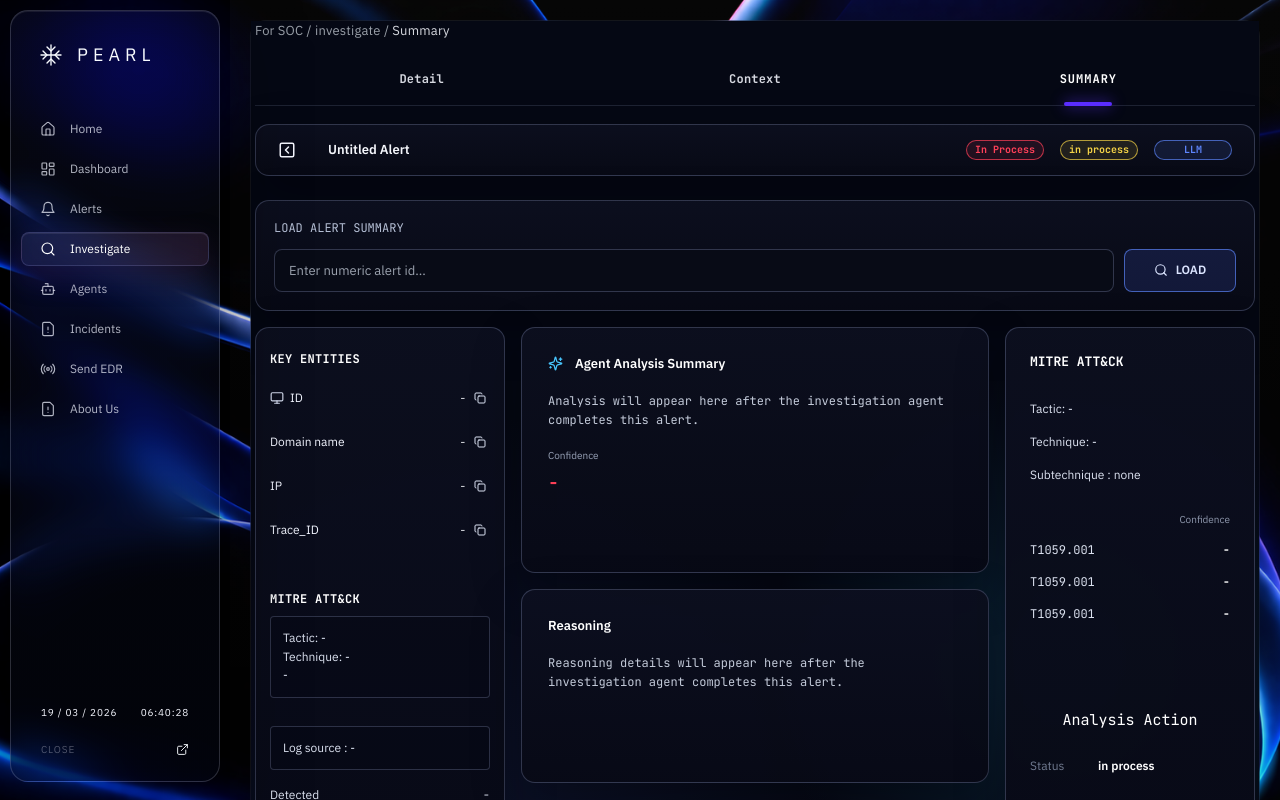
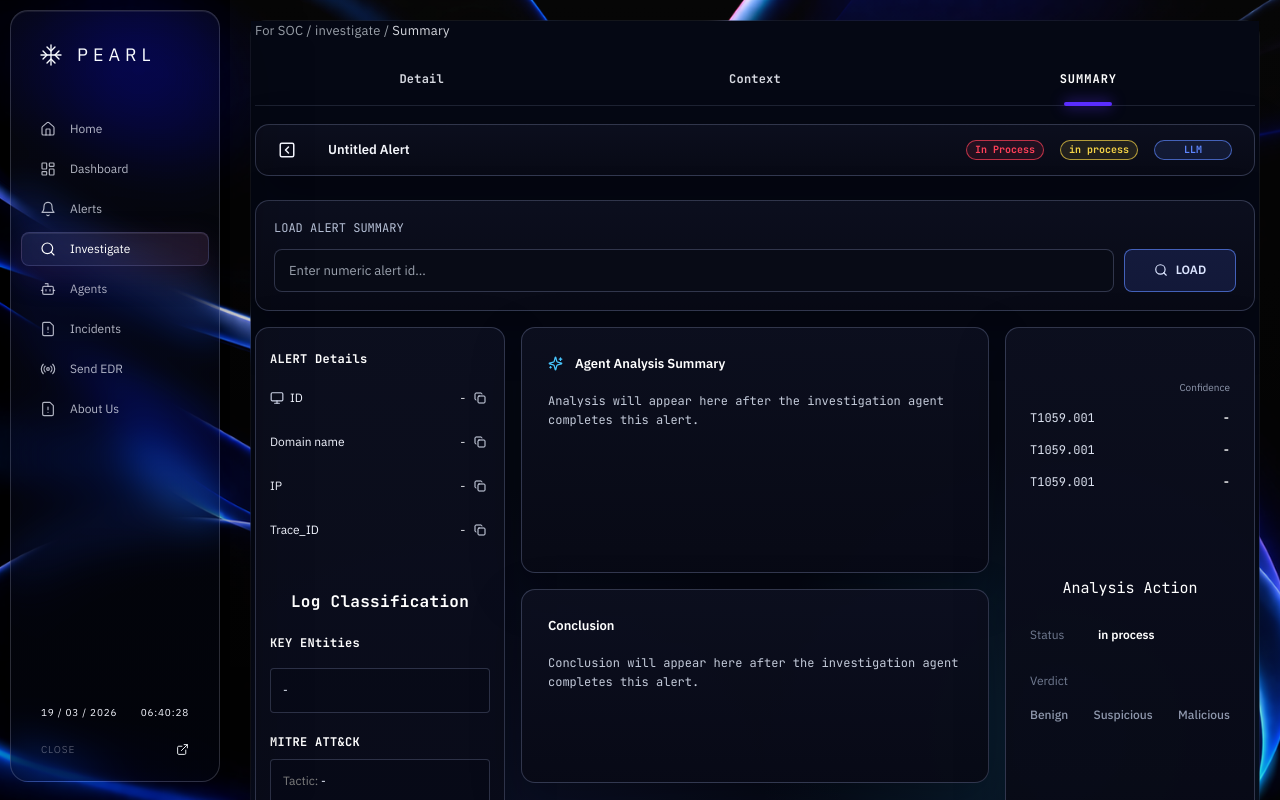
Before and after one commit to FloxGust/Project-FRONTEND, a React (Vite) app in the folder frontend/: page /investigate/summary in a window 1280 px wide. Built offline with nearby package versions, Linux system fonts and the light colour scheme.

Commit message:
[Update] summary-page

```diff
--- a/frontend/src/pages/Investigate/investigate-context.jsx
+++ b/frontend/src/pages/Investigate/investigate-context.jsx
@@ -257,13 +257,13 @@ export default function InvestigateContext() {
       <section style={{ display: 'grid', gridTemplateColumns: '188px minmax(0, 1fr)', gap: 70, alignItems: 'start' }}>
         <aside style={{ ...panelStyle, minHeight: 506, padding: 14, minWidth: 250}}>
           <h2 style={{ margin: '8px 0 16px', color: '#ffffff', fontFamily: 'JetBrains Mono, monospace', fontSize: 12, fontWeight: 800, letterSpacing: 0.3 }}>
-            KEY ENTITIES
+            ALERT Details
           </h2>
 
           <div style={{ display: 'grid', gap: 7 }}>
             <EntityRow icon={Monitor} label="ID" value={pickFirst(alert?.id, target)} />
             <EntityRow label="Domain name" value={pickFirst(alert?.domain_name, alert?.external_alert_id)} />
-            <EntityRow label="IP" value={pickFirst(latestContext.src_ip, alert?.src_ip, alert?.source_ip, alert?.ip)} />
+            <EntityRow label="IP" value={pickFirst(latestContext.src_ip, alert?.raw_log.contexts. src_ip, alert?.source_ip, alert?.ip)} />
             <EntityRow label="Trace_ID" value={pickFirst(alert?.trace_id, alert?.event_id, alert?.external_alert_id)} />
           </div>
 
--- a/frontend/src/pages/Investigate/investigate-summary.jsx
+++ b/frontend/src/pages/Investigate/investigate-summary.jsx
@@ -130,6 +130,60 @@ const VerdictOption = ({ label, active }) => (
   </span>
 )
 
+const HighlightedConclusion = ({ value }) => {
+  const parts = String(value).split(/(True Positive|False Positive)/gi)
+
+  return parts.map((part, index) => {
+    const normalized = part.toLowerCase()
+    const isTruePositive = normalized === 'true positive'
+    const isFalsePositive = normalized === 'false positive'
+
+    if (!isTruePositive && !isFalsePositive) return part
+
+    return (
+      <span
+        key={`${part}-${index}`}
+        style={{
+          color: isTruePositive ? '#3fe27f' : '#ff4058',
+          fontWeight: 900,
+        }}
+      >
+        {part}
+      </span>
+    )
+  })
+}
+
+const BehaviorFactorBlock = ({ factor, index }) => {
+  const rows = [
+    ['Validation', factor?.validation],
+    ['Benign indicators', factor?.benignIndicators || factor?.benign_indicators],
+    ['Observed evidence', factor?.observedEvidence || factor?.observed_evidence],
+    ['Recommended response', factor?.recommendedResponse || factor?.recommended_response],
+    ['Suspicious indicators', factor?.suspiciousIndicators || factor?.suspicious_indicators],
+  ].filter(([, value]) => value !== null && value !== undefined && value !== '')
+
+  return (
+    <section style={{ ...panelStyle, minHeight: 120, padding: 24 }}>
+      <h3 style={{ margin: '0 0 14px', color: '#ffffff', fontSize: 13, fontWeight: 800 }}>
+        {factor?.factor || `Behavior Factor ${index + 1}`}
+      </h3>
+      <div style={{ display: 'grid', gap: 14 }}>
+        {rows.map(([label, value]) => (
+          <div key={label}>
+            <div style={{ marginBottom: 6, color: '#8f98ad', fontSize: 10, fontWeight: 800, textTransform: 'uppercase' }}>
+              {label}
+            </div>
+            <p style={{ margin: 0, color: '#c3cad9', fontFamily: 'JetBrains Mono, monospace', fontSize: 12, lineHeight: 1.6, whiteSpace: 'pre-wrap' }}>
+              {Array.isArray(value) ? value.join('\n') : String(value)}
+            </p>
+          </div>
+        ))}
+      </div>
+    </section>
+  )
+}
+
 export default function InvestigateSummary() {
   const navigate = useNavigate()
   const { alertId } = useParams()
@@ -172,6 +226,21 @@ export default function InvestigateSummary() {
   const latestPrediction = predictions[0] || {}
   const latestInvestigation = investigations[0] || {}
   const latestRecommendation = recommendations[0] || {}
+  const investigationData = latestInvestigation?.investigation_data || {}
+  const logClassification = investigationData.logClassification || {}
+  const rawKeyEntities = logClassification.keyEntities || logClassification.key_entities
+  const keyEntities = Array.isArray(rawKeyEntities)
+    ? rawKeyEntities
+    : []
+  const rawBehaviorFactors = investigationData.behaviorFactors
+    || investigationData.behavior_factors
+    || logClassification.behaviorFactors
+    || logClassification.behavior_factors
+    || latestInvestigation.behaviorFactors
+    || latestInvestigation.behavior_factors
+  const behaviorFactors = Array.isArray(rawBehaviorFactors)
+    ? rawBehaviorFactors
+    : []
 
   const title = alert?.alert_name || latestInvestigation.summary || 'Untitled Alert'
   const verdict = statusBadge(latestInvestigation.verdict || alert?.status)
@@ -180,15 +249,11 @@ export default function InvestigateSummary() {
   const source = pickFirst(alert?.source, latestContext.source, latestInvestigation.source)
   const analysisSummary = pickFirst(
     latestInvestigation.summary,
-    latestInvestigation.analysis_summary,
-    latestInvestigation.description,
     'Analysis will appear here after the investigation agent completes this alert.'
   )
-  const reasoning = pickFirst(
-    latestInvestigation.reasoning,
-    latestInvestigation.rationale,
-    latestInvestigation.explanation,
-    'Reasoning details will appear here after the investigation agent completes this alert.'
+  const conclusion = pickFirst(
+    investigationData.conclusion,
+    'Conclusion will appear here after the investigation agent completes this alert.'
   )
   const behaviorAnalysis = pickFirst(
     latestInvestigation.behavior_analysis,
@@ -288,36 +353,79 @@ export default function InvestigateSummary() {
         </div>
       )}
 
-      <section style={{ display: 'grid', gridTemplateColumns: '250px 1fr 250px', gap:16, alignItems: 'start' }}>
-        <aside style={{ ...panelStyle, minHeight: 506, padding: 14, minWidth: 250}}>
+      <section style={{ display: 'grid', gridTemplateColumns: '250px 1fr 250px', gap: 16, alignItems: 'start' }}>
+        <aside style={{ ...panelStyle, minHeight: 506, padding: 14, minWidth: 250 }}>
+
           <h2 style={{ margin: '8px 0 16px', color: '#ffffff', fontFamily: 'JetBrains Mono, monospace', fontSize: 12, fontWeight: 800, letterSpacing: 0.3 }}>
-            KEY ENTITIES
+            ALERT Details
           </h2>
 
           <div style={{ display: 'grid', gap: 16 }}>
             <EntityRow icon={Monitor} label="ID" value={pickFirst(alert?.id, target)} />
             <EntityRow label="Domain name" value={pickFirst(alert?.domain_name, alert?.external_alert_id)} />
-            <EntityRow label="IP" value={pickFirst(latestContext.src_ip, alert?.src_ip, alert?.source_ip, alert?.ip)} />
+            <EntityRow label="IP" value={pickFirst(latestContext.src_ip, alert?.raw_log?.contexts?.src_ip, alert?.source_ip, alert?.ip)} />
             <EntityRow label="Trace_ID" value={pickFirst(alert?.trace_id, alert?.event_id, alert?.external_alert_id)} />
           </div>
 
-          <div style={{ height: 46 }} />
+
+          <div style={{ marginTop: 46 }}>
+            <h1 style={{display:'flex', justifyContent:'Center', color: '#ffffff', fontFamily: 'JetBrains Mono, monospace', fontSize: 16, fontWeight: 900, letterSpacing: 0.3 }}>
+              Log Classification
+            </h1>
+            <h2 style={{ margin: '20px 0 16px', color: '#ffffff', fontFamily: 'JetBrains Mono, monospace', fontSize: 12, fontWeight: 800, letterSpacing: 0.3 }}>
+              KEY ENtities
+            </h2>
+
+            <InfoBox>
+              {keyEntities.length > 0 ? (
+                <div style={{ display: 'grid', gap: 8 }}>
+                  {keyEntities.map((entity, index) => (
+                    <div
+                      key={`${entity}-${index}`}
+                      title={entity}
+                      style={{
+                        minWidth: 0,
+                        color: '#dce2f0',
+                        fontFamily: 'JetBrains Mono, monospace',
+                        fontSize: 11,
+                        whiteSpace: 'nowrap',
+                        overflow: 'hidden',
+                        textOverflow: 'ellipsis',
+                      }}
+                    >
+                      {entity}
+                    </div>
+                  ))}
+                </div>
+              ) : (
+                <div>-</div>
+              )}
+            </InfoBox>
+
+            <div style={{ height: 20 }} />
 
             <h2 style={{ margin: '0 0 8px', color: '#ffffff', fontFamily: 'JetBrains Mono, monospace', fontSize: 12, fontWeight: 800, letterSpacing: 0.3 }}>
               MITRE ATT&CK
             </h2>
             <InfoBox>
-            <div>Tactic: {pickFirst(latestPrediction.main_tactic)}</div>
-            <div>Technique: {pickFirst(latestPrediction.main_technique)}</div>
-            <div>{pickFirst(latestPrediction.technique_id, latestPrediction.mitre_id, latestPrediction.sub_technique)}</div>
+              <div style={{ display: 'grid', gap: 9 }}>
+                <div><span style={{ color: '#7e7e7e' }}>Tactic: </span>{logClassification?.mitre?.tactic || '-'}</div>
+                <div><span style={{ color: '#7e7e7e' }}>Technique: </span>{logClassification?.mitre?.technique || '-'}</div>
+                <div><span style={{ color: '#7e7e7e' }}>Subtechnique: </span>{logClassification?.mitre?.subTechnique || '-'}</div>
+              </div>
             </InfoBox>
-
-          <div style={{ height: 28 }} />
+            <div style={{ height: 10 }} />
+            <InfoBox>
+              <div style={{ display: 'flex', gap: 8, alignItems: 'baseline', alignItems: 'center' }}>
+                <span style={{ color: '#99a3b8', fontSize: 10 }}>Confidence</span>
+                <span style={{ color: '#ff4058', fontFamily: 'JetBrains Mono, monospace', fontSize: 12, fontWeight: 900 }}>{confidenceLabel}</span>
+              </div>
+            </InfoBox>
 
             <InfoBox>
               <div>Log source : {source}</div>
             </InfoBox>
-
+            <div style={{ height: 10 }} />
             <div style={{ display: 'grid', gap: 7, marginTop: 16, color: '#dce2f0', fontSize: 12 }}>
               <div style={{ display: 'flex', justifyContent: 'space-between', gap: 12 }}>
                 <span>Detected</span>
@@ -332,9 +440,10 @@ export default function InvestigateSummary() {
                 <span style={{ fontFamily: 'JetBrains Mono, monospace' }}>{formatDate(alert?.updated_at || latestContext.updated_at)}</span>
               </div>
             </div>
+          </div>
         </aside>
-
-        <main style={{ display: 'grid', gap: 16, minWidth: 100}}>
+        {/* Main Pannel */}
+        <main style={{ display: 'grid', gap: 16, minWidth: 100 }}>
           <section style={{ ...panelStyle, minHeight: 246, padding: 26 }}>
             <div style={{ display: 'flex', alignItems: 'center', gap: 12, marginBottom: 18 }}>
               <Sparkles size={15} color="#48c7ff" />
@@ -348,42 +457,36 @@ export default function InvestigateSummary() {
                 <div style={{ color: '#99a3b8', fontSize: 10, marginBottom: 6 }}>Verdict</div>
                 <Chip tone="red">{verdict === 'Malicious' ? 'o Malicious' : verdict}</Chip>
               </div> */}
-              <div>
-                <div style={{ color: '#99a3b8', fontSize: 10, marginBottom: 6 }}>Confidence</div>
-                <div style={{ color: '#ff4058', fontFamily: 'JetBrains Mono, monospace', fontSize: 18, fontWeight: 900 }}>
-                  {confidenceLabel}
-                </div>
-              </div>
             </div>
           </section>
 
           <section style={{ ...panelStyle, minHeight: 194, padding: 26 }}>
-            <h2 style={{ margin: '0 0 18px', color: '#ffffff', fontSize: 13, fontWeight: 800 }}>Reasoning</h2>
+            <h2 style={{ margin: '0 0 18px', color: '#ffffff', fontSize: 13, fontWeight: 800 }}>Conclusion</h2>
             <p style={{ margin: 0, color: '#c3cad9', fontFamily: 'JetBrains Mono, monospace', fontSize: 12, lineHeight: 1.6, whiteSpace: 'pre-wrap' }}>
-              {reasoning}
+              <HighlightedConclusion value={conclusion} />
             </p>
           </section>
 
+          {/* Behavior Factor */}
           <div>
             <h2 style={{ margin: '0 0 16px', color: '#ffffff', fontSize: 13, fontWeight: 800 }}>Behavior Analysis</h2>
+            <div style={{ display: 'grid', gap: 12 }}>
+              {behaviorFactors.length > 0 ? (
+                behaviorFactors.map((factor, index) => (
+                  <BehaviorFactorBlock key={`${factor?.factor || 'factor'}-${index}`} factor={factor} index={index} />
+                ))
+              ) : (
                 <section style={{ ...panelStyle, minHeight: 120, padding: 24 }}>
                   <p style={{ margin: 0, color: '#c3cad9', fontFamily: 'JetBrains Mono, monospace', fontSize: 12, lineHeight: 1.6, whiteSpace: 'pre-wrap' }}>
                     {behaviorAnalysis}
                   </p>
                 </section>
+              )}
+            </div>
           </div>
         </main>
 
         <aside style={{ ...panelStyle, minHeight: 502, padding: 24 }}>
-          <h2 style={{ margin: '0 0 28px', color: '#ffffff', fontFamily: 'JetBrains Mono, monospace', fontSize: 13, fontWeight: 800 }}>
-            MITRE ATT&CK
-          </h2>
-
-          <div style={{ display: 'grid', gap: 15, color: '#dce2f0', fontSize: 12 }}>
-            <div>Tactic: {pickFirst(latestPrediction.main_tactic)}</div>
-            <div>Technique: {pickFirst(latestPrediction.main_technique)}</div>
-            <div>Subtechnique : {pickFirst(latestPrediction.sub_technique, 'none')}</div>
-          </div>
 
           <div style={{ display: 'grid', gap: 14, marginTop: 28 }}>
             <div style={{ color: '#8f98ad', fontSize: 10, textAlign: 'right' }}>Confidence</div>
```
Lines whose indentation alone changed are shown as unchanged.
